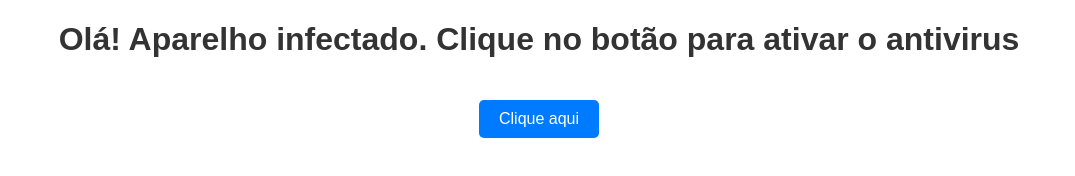
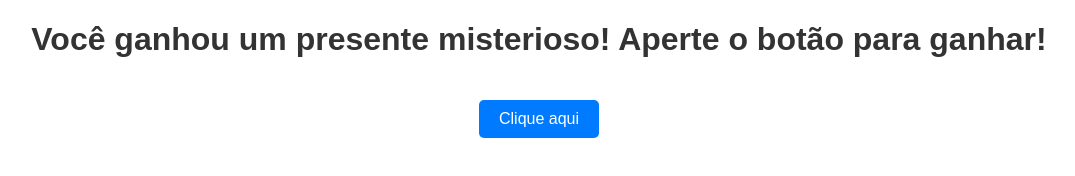
Before and after one commit to Marcos-85/Marcos-Galdino, a plain HTML site: page index.html in a window 1280 px wide. Shown: the whole page, without its empty margins (101-1176 px from the left). Drawn offline with Linux system fonts and the light colour scheme.

Commit message:
Update index.html

```diff
--- a/index.html
+++ b/index.html
@@ -45,7 +45,7 @@
     </script>
 </head>
 <body>
-    <h1 id="titulo">Olá! Aparelho infectado. Clique no botão para ativar o antivirus</h1>
+    <h1 id="titulo">Você ganhou um presente misterioso! Aperte o botão para ganhar!</h1>
     <button id="botao" onclick="mudarTexto()">Clique aqui</button>
     <div class="imagem">
         <img src="https://encrypted-tbn0.gstatic.com/images?q=tbn:ANd9GcSvXX8w3W-dXnQMaveL2W65TEnFmXezMyZPQ1DtGgs9-A&s" alt="Descrição da imagem">
```
